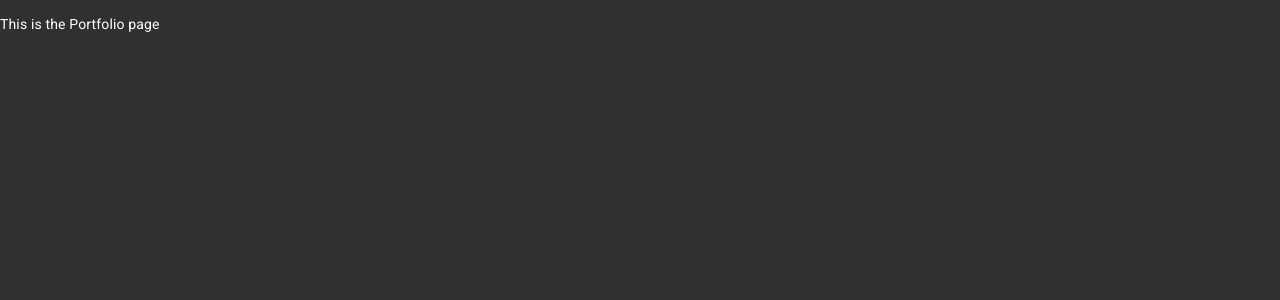
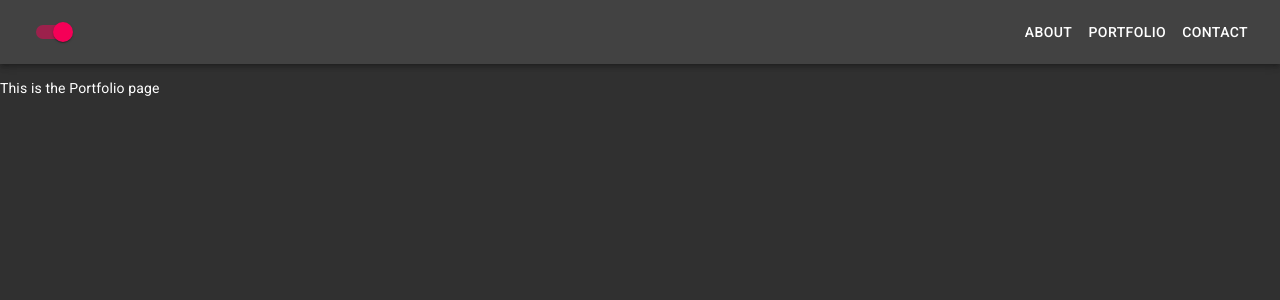
Before and after one commit to rebekahkahn/portfolio-website, a React (Create React App) app: page /portfolio in a window 1280 px wide. Shown: the top 300 px of the page. Built offline with nearby package versions, Linux system fonts and the light colour scheme.

Commit message:
react router now working

```diff
--- /dev/null
+++ b/src/components/HeaderComponent.js
@@ -0,0 +1,56 @@
+import React from "react";
+import { makeStyles } from "@material-ui/core/styles";
+import { Link } from "react-router-dom";
+import AppBar from "@material-ui/core/AppBar";
+import Toolbar from "@material-ui/core/Toolbar";
+import Button from "@material-ui/core/Button";
+import Switch from "@material-ui/core/Switch";
+import Grid from "@material-ui/core/Grid";
+
+const useStyles = makeStyles((theme) => ({
+  root: {
+    flexGrow: 1,
+  },
+}));
+
+export default function Header() {
+  const classes = useStyles();
+  const [state, setState] = React.useState({
+    checkedA: true,
+    checkedB: true,
+  });
+
+  const handleChange = (event) => {
+    setState({ ...state, [event.target.name]: event.target.checked });
+  };
+
+  return (
+    <div className={classes.root}>
+      <AppBar position="static" color="dark">
+        <Toolbar>
+          <Grid container>
+            <Grid container item xs={6} justify="flex-start">
+              <Switch
+                checked={state.checkedA}
+                onChange={handleChange}
+                name="checkedA"
+                inputProps={{ "aria-label": "secondary checkbox" }}
+              />
+            </Grid>
+            <Grid container item xs={6} justify="flex-end">
+              <Button component={Link} to={"/about"}>
+                About
+              </Button>
+              <Button component={Link} to={"/portfolio"}>
+                Portfolio
+              </Button>
+              <Button component={Link} to={"/contact"}>
+                Contact
+              </Button>
+            </Grid>
+          </Grid>
+        </Toolbar>
+      </AppBar>
+    </div>
+  );
+}
--- a/src/components/MainComponent.js
+++ b/src/components/MainComponent.js
@@ -1,4 +1,5 @@
 import React, { Component } from "react";
+import Header from "./HeaderComponent";
 import About from "./AboutComponent";
 import Portfolio from "./PortfolioComponent";
 import Contact from "./ContactComponent";
@@ -20,6 +21,7 @@ class Main extends Component {
     return (
       <React.Fragment>
         <div>
+          <Header />
           <Switch>
             <Route path="/about" component={AboutPage} />
             <Route path="/portfolio" component={PortfolioPage} />
--- a/src/theme.js
+++ b/src/theme.js
@@ -4,5 +4,8 @@ const theme = createMuiTheme({
   palette: {
     type: "dark",
   },
+  switch: {
+    type: "dark",
+  },
 });
 export default theme;
```
